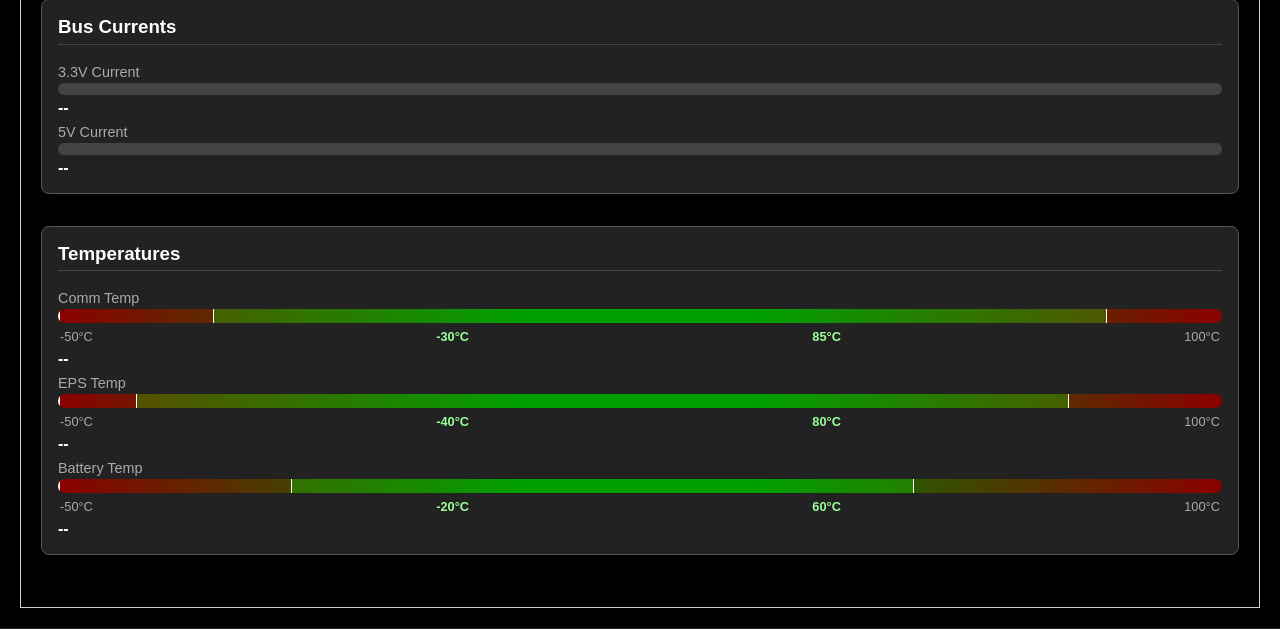
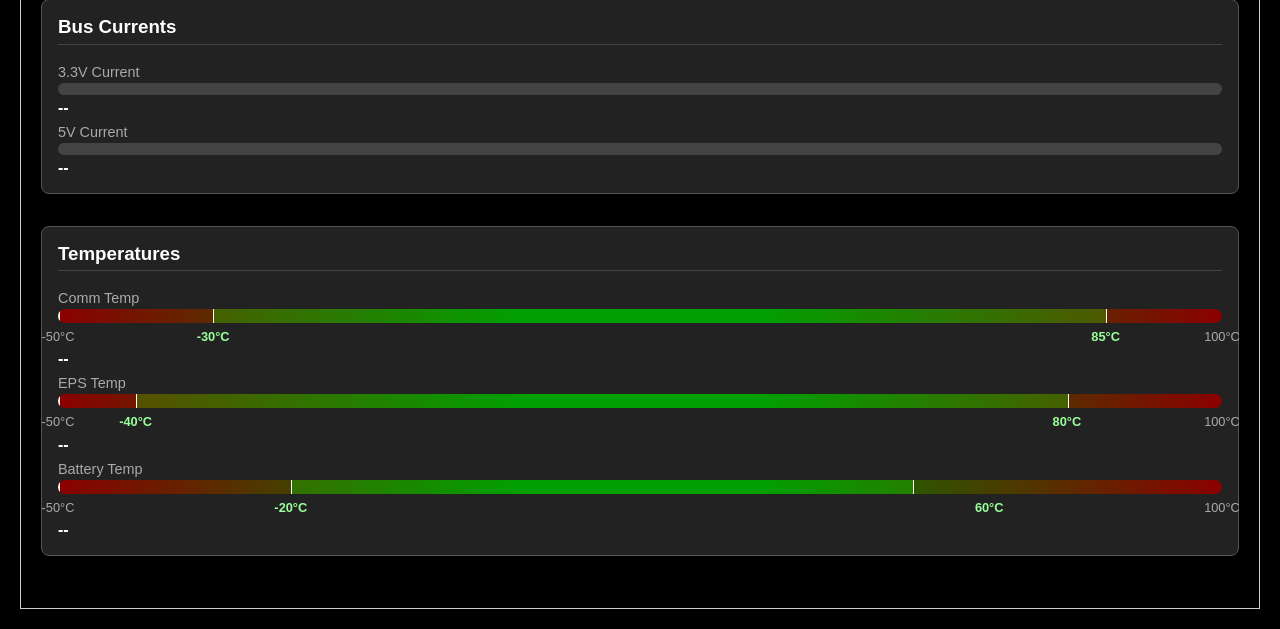
Before and after one commit to James-h-1969/space-ground-station, a Flask app: page / in a window 1280 px wide, after a click on "WOD". Shown: the part 586-1215 px from the top of the page. Run offline with Flask 3, Linux system fonts and the light colour scheme.

Commit message:
Temperature sliders almost done
Nearly there with the temp sliders. Now just want to add a dynamically moving label

```diff
--- a/src/static/frontend/main.css
+++ b/src/static/frontend/main.css
@@ -301,13 +301,18 @@ canvas {
 }
 
 .slider-labels {
-    display: flex;
-    justify-content: space-between;
+    position: relative;
+    height: 1.2em;
     font-size: 0.8em;
-    color: #aaa;
     margin-top: 2px;
     margin-bottom: 6px;
-    padding: 0 2px;
+    color: #aaa;
+}
+
+.slider-labels span {
+    position: absolute;
+    transform: translateX(-50%);
+    white-space: nowrap;
 }
 
 .slider-labels .nominal-label {
--- a/src/static/templates/index.html
+++ b/src/static/templates/index.html
@@ -106,10 +106,10 @@
                     <div id="comm-temp-slider" class="slider-value"></div>
                 </div>
                 <div class="slider-labels">
-                    <span>-50°C</span>
-                    <span class="nominal-label">-30°C</span>
-                    <span class="nominal-label">85°C</span>
-                    <span>100°C</span>
+                    <span style="left: 0%;">-50°C</span>
+                    <span class="nominal-label" style="left: 13.33%;">-30°C</span>
+                    <span class="nominal-label" style="left: 90%;">85°C</span>
+                    <span style="left: 100%;">100°C</span>
                 </div>
                 <div id="comm-temp" class="wod-value">--</div>
             </div>
@@ -122,10 +122,10 @@
                     <div id="eps-temp-slider" class="slider-value"></div>
                 </div>
                 <div class="slider-labels">
-                    <span>-50°C</span>
-                    <span class="nominal-label">-40°C</span>
-                    <span class="nominal-label">80°C</span>
-                    <span>100°C</span>
+                    <span style="left: 0%;">-50°C</span>
+                    <span class="nominal-label" style="left: 6.67%;">-40°C</span>
+                    <span class="nominal-label" style="left: 86.67%;">80°C</span>
+                    <span style="left: 100%;">100°C</span>
                 </div>
                 <div id="eps-temp" class="wod-value">--</div>
             </div>
@@ -138,10 +138,10 @@
                     <div id="batt-temp-slider" class="slider-value"></div>
                 </div>
                 <div class="slider-labels">
-                    <span>-50°C</span>
-                    <span class="nominal-label">-20°C</span>
-                    <span class="nominal-label">60°C</span>
-                    <span>100°C</span>
+                    <span style="left: 0%;">-50°C</span>
+                    <span class="nominal-label" style="left: 20.00%;">-20°C</span>
+                    <span class="nominal-label" style="left: 80.00%;">60°C</span>
+                    <span style="left: 100%;">100°C</span>
                 </div>
                 <div id="batt-temp" class="wod-value">--</div>
             </div>
```
